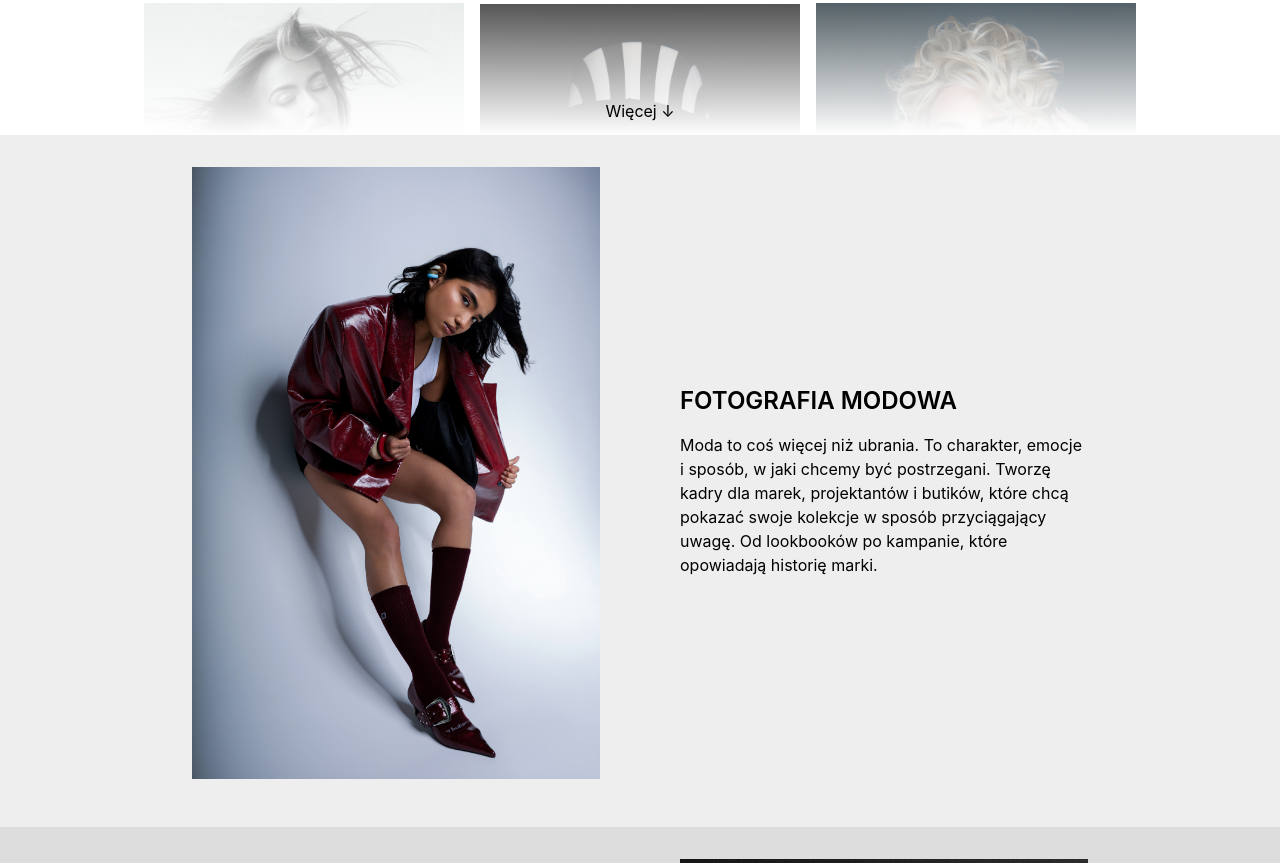
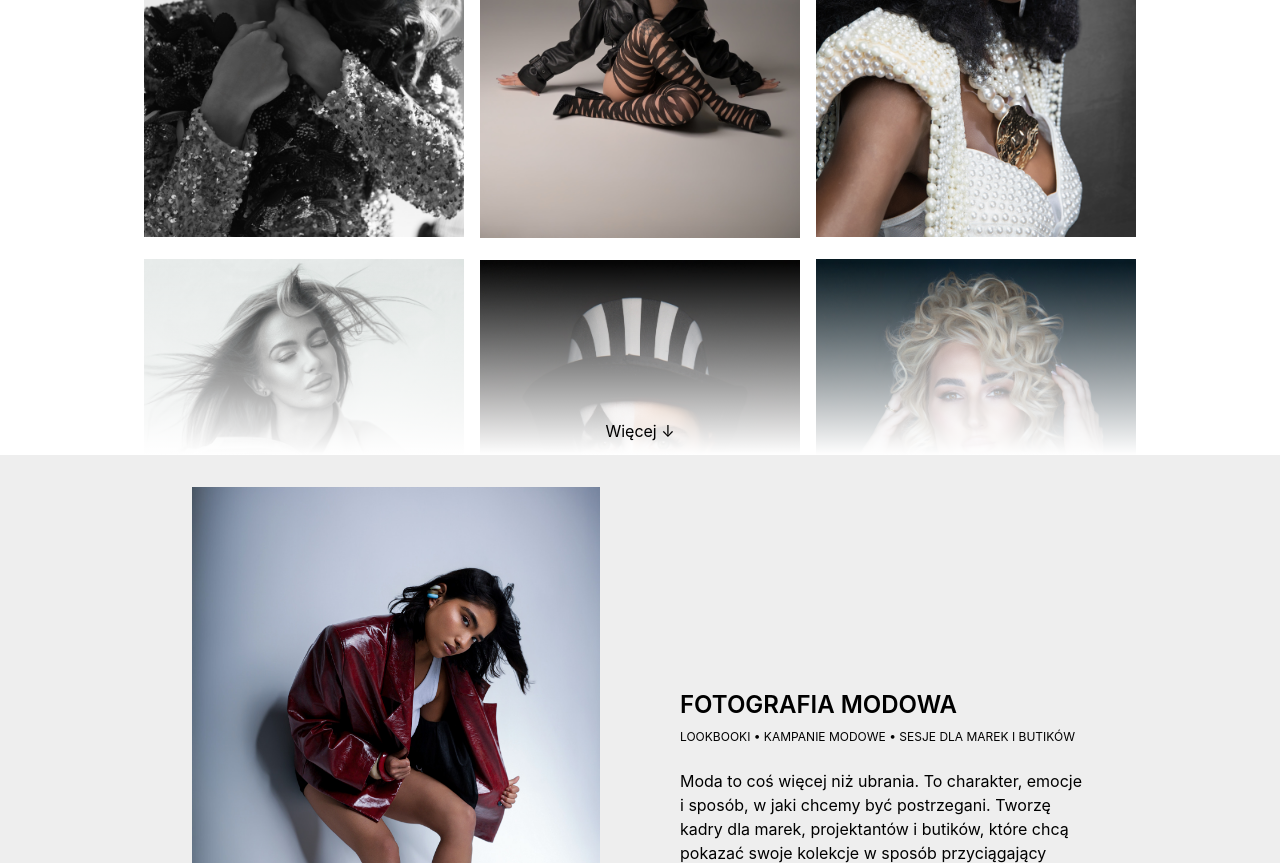
Before and after one commit to Dawidu7/anna-visuals, an Astro site: page / in a window 1280 px wide. Shown: the part 1937-2800 px from the top of the page. Built offline with nearby package versions, Linux system fonts and the light colour scheme; Astro itself is replaced by a stand-in of ours.

Commit message:
services: added descriptions & art entry

```diff
--- a/src/components/About.astro
+++ b/src/components/About.astro
@@ -1,10 +1,6 @@
----
-import Button from "./ui/Button.astro"
----
-
-<section id="about" class="space-y-6 px-6 py-8 text-center" tabindex="-1">
+<section id="about" class="space-y-6 px-4 py-8 text-center" tabindex="-1">
 	<h2 class="text-4xl font-semibold uppercase">O MNIE</h2>
-	<div class="mx-auto max-w-lg space-y-4">
+	<div class="mx-auto max-w-2xl space-y-4">
 		<p class="text-justify [text-align-last:center]">
 			Za Anna Visuals stoi kobieta, która przez lata odkładała swoje marzenia na
 			później, aż w końcu postanowiła dać im szansę. Fotografia stała się dla
@@ -16,11 +12,5 @@ import Button from "./ui/Button.astro"
 			splotem spotkań ludzi i różnych wydarzeń Spotkań fotograficznych
 			Warsztatów Mentoringow Ect
 		</p>
-		<Button
-			class="w-full rounded-md bg-black py-2 text-white shadow-md shadow-black/80"
-			data-modal-open="contact-modal"
-		>
-			Skontaktuj się
-		</Button>
 	</div>
 </section>
--- a/src/components/Gallery.astro
+++ b/src/components/Gallery.astro
@@ -5,7 +5,7 @@ import Modal from "./ui/Modal.astro"
 
 const images = Object.values(
 	import.meta.glob<{ default: ImageMetadata }>(
-		"../assets/images/gallery/*.jpg",
+		"~/assets/images/gallery/*.jpg",
 		{ eager: true },
 	),
 ).map(({ default: src }) => ({
@@ -15,7 +15,7 @@ const images = Object.values(
 
 <section
 	id="gallery"
-	class="group relative mx-auto max-h-[150dvh] max-w-5xl overflow-hidden px-4 pt-16 transition-[max-height] duration-500 ease-in-out data-[expanded=true]:pb-12"
+	class="group relative mx-auto max-h-[150dvh] max-w-5xl overflow-hidden px-4 transition-[max-height] duration-500 ease-in-out data-[expanded=true]:pb-12"
 	data-expanded="false"
 	tabindex="-1"
 >
--- a/src/components/Hero.astro
+++ b/src/components/Hero.astro
@@ -12,7 +12,7 @@ const heroMobile = await getImage({
 })
 ---
 
-<section
+<header
 	id="hero"
 	class="relative grid min-h-svh place-items-center"
 	tabindex="-1"
@@ -39,4 +39,4 @@ const heroMobile = await getImage({
 			Skontaktuj się
 		</Button>
 	</div>
-</section>
+</header>
--- a/src/components/ServiceItem.astro
+++ b/src/components/ServiceItem.astro
@@ -4,10 +4,10 @@ import { type Service } from "~/lib/types"
 
 type Props = Service
 
-const { title, text, image } = Astro.props
+const { id, title, subtitle, text, image } = Astro.props
 ---
 
-<li class="group px-6 py-8 odd:bg-[#eeeeee] even:bg-[#dddddd]">
+<li class="group px-6 py-8 odd:bg-[#eeeeee] even:bg-[#dddddd]" id={id}>
 	<div class="mx-auto max-w-4xl items-center gap-20 space-y-4 group-even:flex-row-reverse sm:flex">
 		<div class="sm:w-1/2">
 			{image ? (
@@ -16,8 +16,11 @@ const { title, text, image } = Astro.props
 				<div class="aspect-3/4 w-full bg-black/20" />
 			)}
 		</div>
-		<div class="flex flex-col gap-4 text-center sm:w-1/2 sm:text-left">
-			<h3 class="text-2xl font-semibold uppercase">{title}</h3>
+		<div class="space-y-6 text-center sm:w-1/2 sm:text-left">
+			<div class="space-y-2">
+				<h3 class="text-2xl font-semibold uppercase">{title}</h3>
+				<h5 class="text-xs">{subtitle}</h5>
+			</div>
 			<p>{text}</p>
 		</div>
 	</div>
--- a/src/components/Services.astro
+++ b/src/components/Services.astro
@@ -1,4 +1,5 @@
 ---
+import artisticImage from "~/assets/images/artistic.jpg"
 import brandingImage from "~/assets/images/branding.jpg"
 import fashionImage from "~/assets/images/fashion.jpg"
 import portraitImage from "~/assets/images/portrait.jpg"
@@ -7,29 +8,44 @@ import ServiceItem from "./ServiceItem.astro"
 
 export const services: Service[] = [
 	{
+		id: "fashion",
 		title: "FOTOGRAFIA MODOWA",
+		subtitle: "LOOKBOOKI • KAMPANIE MODOWE • SESJE DLA MAREK I BUTIKÓW",
 		text: "Moda to coś więcej niż ubrania. To charakter, emocje i sposób, w jaki chcemy być postrzegani. Tworzę kadry dla marek, projektantów i butików, które chcą pokazać swoje kolekcje w sposób przyciągający uwagę. Od lookbooków po kampanie, które opowiadają historię marki.",
 		image: fashionImage,
 	},
 	{
-		title: "PORTRET & SENSUAL DAMSKA I MĘSKA ",
+		id: "portrait",
+		title: "PORTRET & SENSUAL DAMSKA I MĘSKA",
+		subtitle: "PORTRET KOBIECY • SENSUAL • PORTRET MĘSKI",
 		text: "Nie musisz być modelką/modelem ani wiedzieć, jak pozować. Nie musisz też niczego udowadniać. Podczas sesji szukamy Twojego charakteru, emocji i tego, co czyni Cię wyjątkową lub wyjątkowym. Od subtelnych portretów, przez kobiecą i męską sensualność, aż po artystyczny akt. Bez udawania. Na Twoich zasadach.",
 		image: portraitImage,
 	},
 	{
-		title: "WIZERUNEK",
+		id: "branding",
+		title: "FOTOGRAFIA WIZERUNKOWA",
+		subtitle: "PERSONAL BRANDING • PORTRETY BIZNESOWE • SESJE WIZERUNKOWE",
 		text: "Zanim ktoś pozna Twoją historię, często najpierw widzi Twój wizerunek. Zadbajmy o to, żeby mówił o Tobie to, co naprawdę chcesz przekazać. Tworzę portrety biznesowe i zdjęcia dla osób, które rozwijają własne marki, budują swoją pozycję i chcą pokazać się światu z pewnością siebie.",
 		image: brandingImage,
 	},
 	{
-		title: "ZAKOCHANI",
+		id: "couples",
+		title: "SESJE DLA PAR • SESJE",
+		subtitle: "NARZECZEŃSKIE • FOTOGRAFIA BLISKOŚCI",
 		text: "Nie trzeba idealnych póz ani wyreżyserowanych gestów. Najpiękniejsze jest to, co dzieje się między Wami. Spojrzenia, bliskość, śmiech i drobne gesty, których często nawet nie zauważacie. Możemy postawić na naturalność albo stworzyć coś bardziej modowego i filmowego. Najważniejsze, żeby te zdjęcia były naprawdę Wasze.",
 		image: null,
+	},
+	{
+		id: "artistic",
+		title: "FOTOGRAFIA ARTYSTYCZNA",
+		subtitle: "ART MAKE-UP • TEATRALNE STYLIZACJE • NIEOCZYWISTE KREACJE",
+		text: "To przestrzeń dla wyobraźni, odwagi i niebanalnych pomysłów. Tworzę fotografie, w których makijaż staje się sztuką, stylizacja opowiada historię, a światło i forma budują wyjątkowy klimat. Od teatralnych charakteryzacji po awangardowe kreacje i portrety wykraczające poza klasyczne ramy fotografii.",
+		image: artisticImage,
 	},
 ]
 ---
 
-<section id="services" tabindex="-1">
+<section tabindex="-1">
 	<ul>
 		{services.map(service => (
 			<ServiceItem {...service} />
--- a/src/lib/types.ts
+++ b/src/lib/types.ts
@@ -1,5 +1,7 @@
 export type Service = {
+	id: string
 	title: string
+	subtitle: string
 	text: string
 	image: ImageMetadata | null
 }
--- a/src/pages/index.astro
+++ b/src/pages/index.astro
@@ -1,9 +1,9 @@
 ---
 import About from "~/components/About.astro"
-import ContactModal from "~/components/ContactModal.astro"
 import Footer from "~/components/Footer.astro"
 import Gallery from "~/components/Gallery.astro"
 import Hero from "~/components/Hero.astro"
+import ModalContact from "~/components/ModalContact.astro"
 import Navbar from "~/components/Navbar.astro"
 import Services from "~/components/Services.astro"
 import Layout from "~/layouts/Layout.astro"
@@ -12,9 +12,9 @@ import Layout from "~/layouts/Layout.astro"
 <Layout title="Anna Visuals">
 	<Navbar />
 	<Hero />
+	<About />
 	<Gallery />
 	<Services />
-	<About />
-	<ContactModal />
+	<ModalContact />
 	<Footer />
 </Layout>
```
Also changed, not shown: src/components/ModalContact.astro (renamed from src/components/ContactModal.astro), 1 other file.
